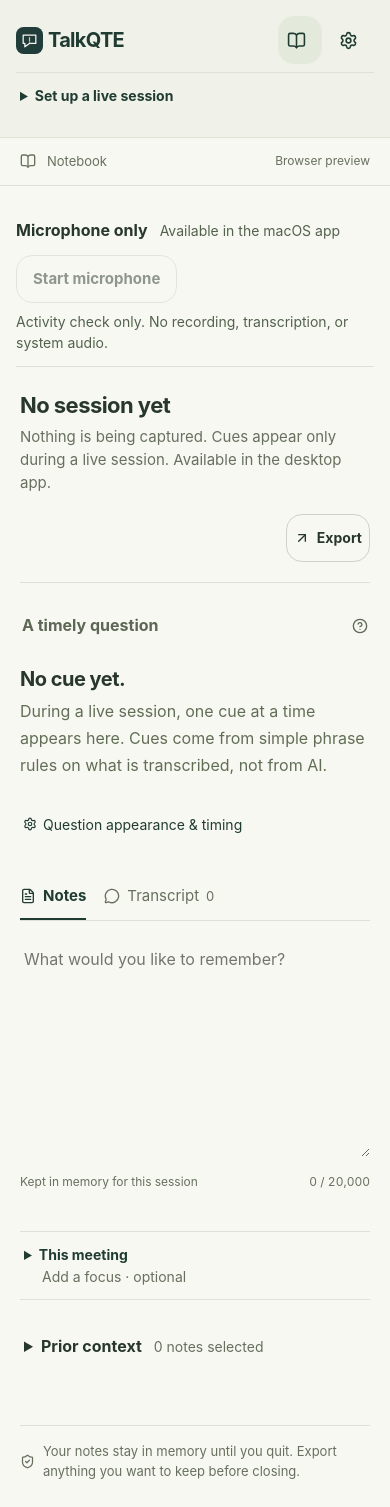
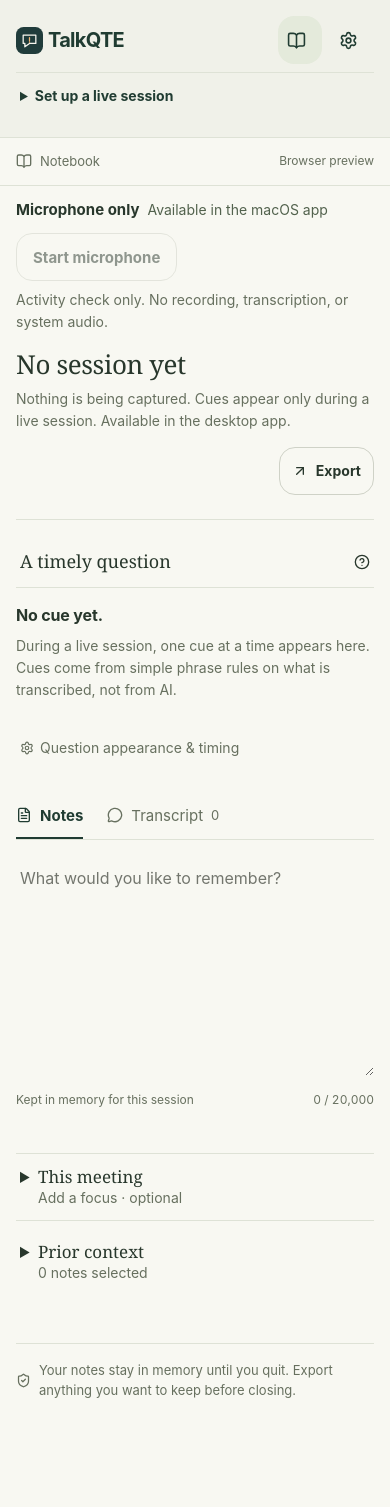
Before and after one commit to connorburgess/talkqte, a React (Vite) app: page / in a window 390 px wide. After the commit the page ends 1416 px from the top, so only its background shows below. Built offline with nearby package versions, Linux system fonts and the light colour scheme.

Commit message:
feat(notebook): add serif headings, spacing scale and full-height sidebar
Signed-off-by: Connor Burgess <76454557+connorburgess@users.noreply.github.com>

```diff
--- a/src/App.tsx
+++ b/src/App.tsx
@@ -933,6 +933,7 @@ function Notebook() {
         aria-label="Notebook navigation"
         style={listResizable ? { width: listWidth } : undefined}
       >
+        <div className="meeting-list-inner">
           <a
             className="brand"
             href="#notebook"
@@ -990,6 +991,7 @@ function Notebook() {
             </button>
             <div className="version">
               TalkQTE <span>Prototype 0.1</span>
+            </div>
           </div>
         </div>
         {view === 'notebook' && listResizable && (
--- a/src/components/panels.css
+++ b/src/components/panels.css
@@ -56,7 +56,6 @@
 .layout-controls {
   position: relative;
   margin-left: auto;
-  margin-right: 16px;
   font-size: 13px;
 }
 .layout-controls summary {
--- a/src/styles.css
+++ b/src/styles.css
@@ -145,53 +145,60 @@ svg {
   font-weight: 650;
 }
 .sidebar-bottom {
-  padding-top: 16px;
+  padding-top: var(--space-16);
   margin-top: auto;
 }
 .version {
-  margin: 18px 12px 0;
-  padding-top: 17px;
+  margin: var(--space-16) var(--space-8) 0;
+  padding-top: var(--space-16);
   border-top: 1px solid var(--line);
   display: flex;
+  flex-wrap: wrap;
   justify-content: space-between;
+  gap: var(--space-4) var(--space-8);
   color: var(--muted);
   font-size: 12px;
 }
 .meeting-list {
   width: 248px;
-  padding: 31px 16px 20px;
   border-right: 1px solid var(--line);
   background: #f0f1e9;
   flex-shrink: 0;
-  display: flex;
-  flex-direction: column;
+  position: relative;
+  min-height: 100vh;
+}
+.meeting-list-inner {
   position: sticky;
   top: 0;
   height: 100vh;
+  padding: var(--space-32) var(--space-16) var(--space-24);
+  display: flex;
+  flex-direction: column;
 }
 .meeting-line {
   display: flex;
   align-items: center;
   justify-content: space-between;
   color: #506146;
-  margin-bottom: 12px;
+  margin-bottom: var(--space-12);
 }
 .workspace {
   flex: 1;
   min-width: 0;
 }
 .toolbar {
-  height: 73px;
-  padding: 0 36px;
+  height: 64px;
+  padding: 0 var(--space-32);
   display: flex;
   align-items: center;
   justify-content: space-between;
+  gap: var(--space-16);
   border-bottom: 1px solid var(--line);
 }
 .breadcrumb {
   display: flex;
   align-items: center;
-  gap: 11px;
+  gap: var(--space-8);
   color: var(--muted);
   font-size: 13px;
 }
@@ -200,7 +207,7 @@ svg {
   color: var(--muted);
 }
 .notebook-body {
-  padding: 28px 32px 24px;
+  padding: var(--space-24) var(--space-32) var(--space-32);
   max-width: 1280px;
   margin: 0 auto;
 }
@@ -209,9 +216,9 @@ svg {
   display: inline-flex;
   align-items: center;
   justify-content: center;
-  gap: 7px;
+  gap: var(--space-8);
   min-height: 48px;
-  padding: 10px 16px;
+  padding: 10px var(--space-16);
   font-size: 15px;
   font-weight: 700;
   white-space: nowrap;
@@ -232,7 +239,6 @@ svg {
   background: #e9ecdf;
 }
 .export-button {
-  margin-top: 6px;
   flex-shrink: 0;
 }
 .icon-button {
@@ -253,32 +259,58 @@ svg {
   display: flex;
   flex-wrap: wrap;
   justify-content: space-between;
-  align-items: center;
-  gap: 14px 24px;
-  padding: 0 0 20px;
-  margin-bottom: 24px;
+  align-items: flex-start;
+  gap: var(--space-16) var(--space-24);
+  padding: 0 0 var(--space-24);
+  margin-bottom: var(--space-24);
   border-bottom: 1px solid var(--line);
 }
 .microphone-panel {
-  margin: 20px clamp(16px, 3vw, 44px) 0;
-  padding: 12px 0;
+  max-width: 1280px;
+  margin: 0 auto;
+  padding: var(--space-16) var(--space-32) 0;
+}
+.wide-workspace .microphone-panel {
+  margin-inline: 0;
+  max-width: 840px;
+}
+.microphone-panel-body {
+  padding-bottom: var(--space-16);
   border-bottom: 1px solid var(--line);
+}
+.microphone-panel.is-quiet .microphone-panel-body {
+  padding-bottom: var(--space-4);
+  border-bottom: 0;
+}
+.microphone-panel.is-live .microphone-panel-body {
+  padding-bottom: var(--space-16);
+  border-bottom: 0;
 }
 .microphone-heading {
   display: flex;
   align-items: center;
   justify-content: space-between;
   flex-wrap: wrap;
-  gap: 12px;
+  gap: var(--space-12);
 }
 .microphone-heading > div {
   display: flex;
   align-items: center;
   flex-wrap: wrap;
-  gap: 8px 12px;
+  gap: var(--space-4) var(--space-8);
 }
 .microphone-heading strong {
-  font-size: 16px;
+  font-size: 15px;
+  font-weight: 650;
+}
+.microphone-panel.is-quiet .microphone-heading strong {
+  font-size: 14px;
+  font-weight: 600;
+  color: var(--ink);
+}
+.status-sep {
+  color: var(--muted);
+  font-size: 14px;
 }
 .microphone-status,
 .microphone-activity {
@@ -288,28 +320,41 @@ svg {
 .microphone-activity {
   display: inline-flex;
   align-items: center;
-  gap: 6px;
+  gap: var(--space-8);
 }
 .microphone-panel p {
-  margin: 8px 0 0;
+  margin: var(--space-8) 0 0;
   font-size: 14px;
-  color: #52624d;
+  line-height: 1.55;
+  color: var(--muted);
+  max-width: 68ch;
 }
 .microphone-panel .microphone-message {
   color: #85432e;
 }
 .microphone-input {
+  display: flex;
+  flex-wrap: wrap;
+  align-items: baseline;
+  gap: var(--space-4) var(--space-16);
+  margin-top: var(--space-8);
   overflow-wrap: anywhere;
 }
+.microphone-input > p {
+  margin: 0;
+  color: #52624d;
+}
 .microphone-input details {
-  margin-top: 8px;
   font-size: 14px;
   color: #52624d;
+}
+.microphone-input details[open] {
+  flex: 1 1 100%;
 }
 .microphone-input summary {
   cursor: pointer;
   width: fit-content;
-  padding: 6px 0;
+  padding: var(--space-4) 0;
 }
 .microphone-input summary:focus-visible {
   outline: 2px solid var(--forest);
@@ -321,8 +366,8 @@ svg {
 }
 .session-state {
   display: flex;
-  align-items: baseline;
-  gap: 12px;
+  align-items: flex-start;
+  gap: var(--space-12);
   flex: 1 1 320px;
   min-width: 0;
 }
@@ -340,49 +385,63 @@ svg {
   background: #986329;
 }
 .session-state .status-dot {
-  transform: translateY(-3px);
+  margin-top: 15px;
 }
 .session-clock {
   color: var(--muted);
 }
 .session-state h1 {
-  font-size: 24px;
+  font-family: var(--font-serif);
+  font-size: 32px;
+  font-weight: 400;
+  letter-spacing: -0.015em;
+  line-height: 1.2;
   margin: 0;
 }
 .session-state p {
-  font-size: 15px;
+  font-size: 14px;
   color: var(--muted);
-  margin-top: 6px;
-  max-width: 62ch;
+  margin-top: var(--space-8);
+  max-width: 68ch;
+  line-height: 1.55;
 }
 .session-actions {
   display: flex;
   flex-wrap: wrap;
   align-items: center;
-  gap: 8px;
+  gap: var(--space-8);
 }
 .session-clock {
   font-variant-numeric: tabular-nums;
   font-size: 14px;
-  margin-right: 5px;
+  margin-right: var(--space-4);
   white-space: nowrap;
 }
 .meeting-focus {
-  margin-top: 28px;
+  margin-top: var(--space-32);
   border-block: 1px solid var(--line);
 }
 .focus-disclosure > summary,
 .setup-disclosure > summary {
   cursor: pointer;
   min-height: 48px;
-  padding: 12px 4px;
+  padding: var(--space-12) var(--space-4);
   color: var(--forest);
   font-size: 14px;
   font-weight: 650;
 }
+.focus-disclosure > summary {
+  color: var(--ink);
+  font-family: var(--font-serif);
+  font-size: 17px;
+  font-weight: 400;
+  line-height: 1.35;
+}
 .focus-disclosure > summary span {
-  margin-left: 12px;
+  margin-left: var(--space-12);
   color: var(--muted);
+  font-family: var(--font);
+  font-size: 14px;
   font-weight: 400;
 }
 .focus-disclosure > summary:focus-visible,
@@ -392,10 +451,10 @@ svg {
   border-radius: 4px;
 }
 .focus-disclosure[open] {
-  padding-bottom: 16px;
+  padding-bottom: var(--space-16);
 }
 .focus-disclosure .setting-control {
-  margin-top: 12px;
+  margin-top: var(--space-12);
 }
 .setup-disclosure {
   border-top: 1px solid var(--line);
@@ -404,21 +463,21 @@ svg {
   display: flex;
   justify-content: space-between;
   align-items: flex-start;
-  gap: 12px;
+  gap: var(--space-12);
 }
 .meeting-focus-heading h2 {
-  margin: 0 0 4px;
+  margin: 0 0 var(--space-4);
   font-size: 17px;
 }
 .meeting-focus-heading p {
   margin: 0;
-  max-width: 60ch;
+  max-width: 68ch;
 }
 .notebook-grid {
   display: grid;
   grid-template-columns: minmax(0, 1fr);
-  gap: 28px;
-  margin-top: 32px;
+  gap: var(--space-24);
+  margin-top: var(--space-24);
 }
 .notebook-grid.is-split {
   column-gap: 0;
@@ -432,13 +491,13 @@ svg {
 }
 .tabs {
   display: flex;
-  gap: 18px;
+  gap: var(--space-24);
   border-bottom: 1px solid var(--line);
 }
 .tabs button {
   display: flex;
   align-items: center;
-  gap: 7px;
+  gap: var(--space-8);
   color: var(--muted);
   border: 0;
   padding: 10px 0;
@@ -459,13 +518,13 @@ svg {
 .note-editor {
   width: 100%;
   min-height: 220px;
-  margin-top: 16px;
-  padding: 8px 4px;
+  margin-top: var(--space-16);
+  padding: var(--space-8) var(--space-4);
   border: 0;
   resize: vertical;
   background: transparent;
   color: var(--ink);
-  line-height: 1.8;
+  line-height: 1.75;
   font-size: 16px;
   border-radius: 4px;
 }
@@ -475,45 +534,51 @@ svg {
 .editor-footer {
   display: flex;
   justify-content: space-between;
-  gap: 10px;
+  gap: var(--space-12);
   font-size: 12px;
   flex-wrap: wrap;
   color: var(--muted);
-  margin-top: 9px;
-  padding-bottom: 12px;
+  margin-top: var(--space-8);
+  padding-bottom: var(--space-12);
   font-variant-numeric: tabular-nums;
 }
 .companion-heading {
   display: flex;
   align-items: center;
   justify-content: space-between;
-  padding: 0 2px 13px;
-  color: #5c6755;
+  min-height: 44px;
+  padding: 0 var(--space-4) var(--space-8);
+  border-bottom: 1px solid var(--line);
+  color: var(--ink);
 }
 .companion-heading h2 {
-  font-size: 16px;
-  font-weight: 700;
+  font-family: var(--font-serif);
+  font-size: 18px;
+  font-weight: 400;
+  line-height: 1.3;
 }
 .question-idle {
-  padding: 20px 0;
+  padding: var(--space-24) 0 var(--space-16);
 }
 .question-idle h3 {
-  font-size: 18px;
+  font-size: 16px;
   font-weight: 650;
-  letter-spacing: -0.025em;
-  line-height: 1.35;
+  letter-spacing: -0.01em;
+  line-height: 1.4;
 }
 .question-idle > p {
-  font-size: 16px;
-  color: #616e56;
-  margin-top: 11px;
-  line-height: 1.7;
+  font-size: 14px;
+  color: var(--muted);
+  margin-top: var(--space-8);
+  line-height: 1.6;
+  max-width: 68ch;
 }
 .companion-footnote {
   font-size: 14px;
-  line-height: 1.65;
+  line-height: 1.6;
   color: var(--muted);
-  padding: 14px 3px 0;
+  padding: var(--space-16) var(--space-4) 0;
+  max-width: 68ch;
 }
 .text-button {
   border: 0;
@@ -531,8 +596,9 @@ svg {
   color: var(--accent);
 }
 .companion-settings {
-  margin: 15px 3px 0;
+  margin: var(--space-12) var(--space-4) 0;
   font-size: 14px;
+  color: var(--muted);
   text-decoration: none;
 }
 .setting .appearance-example.question-large {
@@ -561,8 +627,8 @@ svg {
   margin-top: 8px;
 }
 .context-panel {
-  margin-top: 24px;
-  padding: 0 0 18px;
+  margin-top: var(--space-8);
+  padding: 0 0 var(--space-16);
   background: var(--paper);
 }
 .context-panel,
@@ -573,18 +639,31 @@ svg {
 }
 .context-disclosure > summary {
   cursor: pointer;
-  min-height: 44px;
-  padding: 10px 4px;
+  min-height: 48px;
+  padding: var(--space-12) var(--space-4);
+  color: var(--ink);
+  font-family: var(--font-serif);
+  font-size: 17px;
+  font-weight: 400;
+  line-height: 1.35;
+}
+.context-disclosure > summary strong {
+  font-family: inherit;
+  font-weight: 400;
 }
 .context-disclosure > summary span {
-  margin-left: 12px;
+  margin-left: var(--space-12);
+  font-family: var(--font);
+  font-size: 14px;
+  font-weight: 400;
 }
 .context-disclosure > summary:focus-visible {
-  outline: 2px solid currentColor;
-  outline-offset: 3px;
+  outline: 3px solid var(--accent);
+  outline-offset: 2px;
+  border-radius: 4px;
 }
 .context-disclosure[open] > summary {
-  margin-bottom: 12px;
+  margin-bottom: var(--space-12);
 }
 .context-heading {
   display: flex;
@@ -761,56 +840,67 @@ svg {
 .notebook-footer {
   display: flex;
   align-items: center;
-  gap: 8px;
+  gap: var(--space-8);
   border-top: 1px solid var(--line);
   color: var(--muted);
-  margin-top: 38px;
-  padding-top: 15px;
+  margin-top: var(--space-32);
+  padding-top: var(--space-16);
   font-size: 13px;
 }
 .secondary-page {
-  padding: 54px 60px;
-  max-width: 900px;
+  padding: var(--space-32);
+  max-width: 840px;
 }
 .page-description {
-  margin-top: 13px;
+  margin-top: var(--space-8);
   color: var(--muted);
+  max-width: 68ch;
 }
 .empty-inline {
-  padding: 38px 0;
+  padding: var(--space-32) 0;
   color: var(--muted);
 }
 .empty-inline h2 {
+  font-family: var(--font-serif);
+  font-size: 20px;
+  font-weight: 400;
   color: var(--ink);
-  margin: 18px 0 10px;
+  margin: var(--space-16) 0 var(--space-8);
 }
 .empty-inline p {
   max-width: 50ch;
   font-size: 16px;
 }
 .settings-page h1 {
-  font-size: 28px;
+  font-family: var(--font-serif);
+  font-size: 32px;
+  font-weight: 400;
+  letter-spacing: -0.015em;
+  line-height: 1.2;
 }
 .setting {
   display: flex;
-  align-items: center;
+  align-items: flex-start;
   justify-content: space-between;
-  gap: 36px;
-  padding: 30px 0;
+  gap: var(--space-32);
+  padding: var(--space-24) 0;
   border-bottom: 1px solid var(--line);
 }
 .setting:first-of-type {
-  margin-top: 24px;
+  margin-top: var(--space-24);
 }
 .setting h2,
 .coming-next h2 {
-  font-size: 18px;
+  font-family: var(--font-serif);
+  font-size: 20px;
+  font-weight: 400;
+  line-height: 1.3;
 }
 .setting p {
   color: var(--muted);
   font-size: 16px;
-  max-width: 55ch;
-  margin-top: 7px;
+  max-width: 60ch;
+  margin-top: var(--space-8);
 }
 .setting select {
   max-width: 100%;
@@ -873,12 +963,12 @@ svg {
   accent-color: var(--forest);
 }
 .coming-next {
-  padding-top: 32px;
+  padding-top: var(--space-32);
 }
 .coming-next p {
-  margin-top: 10px;
+  margin-top: var(--space-8);
   font-size: 16px;
-  line-height: 1.8;
+  line-height: 1.75;
   max-width: 60ch;
 }
 .small {
@@ -893,7 +983,7 @@ svg {
   align-items: center;
   background: #f6e3d9;
   color: #843b2e;
-  padding: 10px 30px;
+  padding: var(--space-12) var(--space-32);
   font-size: 14px;
 }
 .export-dialog {
@@ -903,7 +993,7 @@ svg {
   border-radius: var(--radius-question);
   width: min(650px, calc(100vw - 32px));
   max-height: 85vh;
-  padding: 25px;
+  padding: var(--space-24);
   box-shadow: 0 18px 60px #18251f40;
 }
 .export-dialog::backdrop {
@@ -915,7 +1005,9 @@ svg {
   justify-content: space-between;
 }
 .dialog-heading h2 {
+  font-family: var(--font-serif);
   font-size: 22px;
+  font-weight: 400;
 }
 .export-dialog > p {
   color: var(--muted);
@@ -1075,19 +1167,25 @@ svg {
 @media (max-width: 1200px) {
   .brand {
     font-size: 22px;
-    padding-inline: 8px;
+    padding-inline: var(--space-8);
   }
   .nav-item {
     padding-inline: 10px;
     font-size: 14px;
-    gap: 8px;
+    gap: var(--space-8);
   }
   .meeting-list {
     width: 220px;
-    padding-inline: 12px;
   }
-  .notebook-body {
-    padding-inline: 28px;
+  .meeting-list-inner {
+    padding-inline: var(--space-12);
+  }
+  .toolbar,
+  .microphone-panel,
+  .notebook-body,
+  .secondary-page,
+  .error-banner {
+    padding-inline: var(--space-24);
   }
 }
 @media (max-width: 1150px) {
@@ -1095,19 +1193,13 @@ svg {
     width: 205px;
   }
   .question-idle {
-    padding: 16px 0;
-  }
-  .question-idle h3 {
-    font-size: 20px;
-  }
-  .question-idle > p {
-    margin-top: 5px;
+    padding: var(--space-16) 0;
   }
   .companion-footnote {
-    padding-top: 9px;
+    padding-top: var(--space-12);
   }
   .companion-settings {
-    margin-top: 7px;
+    margin-top: var(--space-8);
   }
   .session-strip {
     flex-wrap: wrap;
@@ -1142,15 +1234,20 @@ svg {
   }
   .meeting-list {
     position: static;
+    min-height: 0;
     height: auto;
     width: 100%;
     border-bottom: 1px solid var(--line);
     border-right: 0;
-    padding: 16px;
+  }
+  .meeting-list-inner {
+    position: static;
+    height: auto;
+    padding: var(--space-16);
     display: grid;
     grid-template-columns: minmax(0, 1fr) auto auto;
     align-items: center;
-    gap: 8px;
+    gap: var(--space-8);
   }
   .meeting-list nav {
     margin: 0;
@@ -1166,19 +1263,29 @@ svg {
   }
   .toolbar {
     height: 48px;
-    padding-inline: 20px;
+    padding-inline: var(--space-16);
+  }
+  .microphone-panel {
+    padding: var(--space-12) var(--space-16) 0;
+  }
+  .error-banner {
+    padding-inline: var(--space-16);
   }
   .notebook-body {
-    padding: 25px 20px;
+    padding: var(--space-16);
   }
   .export-button {
-    padding: 7px;
+    padding: 7px var(--space-12);
     font-size: 14px;
   }
   .session-state h1 {
-    font-size: 22px;
+    font-size: 26px;
   }
-  .focus-disclosure > summary span {
+  .session-state .status-dot {
+    margin-top: 12px;
+  }
+  .focus-disclosure > summary span,
+  .context-disclosure > summary span {
     display: block;
     margin-left: 18px;
   }
@@ -1186,13 +1293,13 @@ svg {
     margin-left: auto;
   }
   .secondary-page {
-    padding: 35px 22px;
+    padding: var(--space-24) var(--space-16);
   }
   .secondary-page h1 {
     font-size: 26px;
   }
   .setting {
-    gap: 20px;
+    gap: var(--space-16);
     flex-direction: column;
     align-items: stretch;
   }
--- a/src/tokens.css
+++ b/src/tokens.css
@@ -2,12 +2,20 @@
   --font:
     ui-rounded, 'SF Pro Rounded', -apple-system, BlinkMacSystemFont, 'Segoe UI',
     sans-serif;
+  --font-serif: Georgia, 'Times New Roman', serif;
   --paper: #f8f8f2;
   --ink: #28372c;
   --muted: #67705f;
   --forest: #203c32;
   --accent: #a4513b;
   --line: #dee2d6;
+  --space-4: 4px;
+  --space-8: 8px;
+  --space-12: 12px;
+  --space-16: 16px;
+  --space-24: 24px;
+  --space-32: 32px;
+  --space-48: 48px;
   --radius-control: 16px;
   --radius-panel: 24px;
   --radius-question: 28px;
```
Lines whose indentation alone changed are shown as unchanged.
